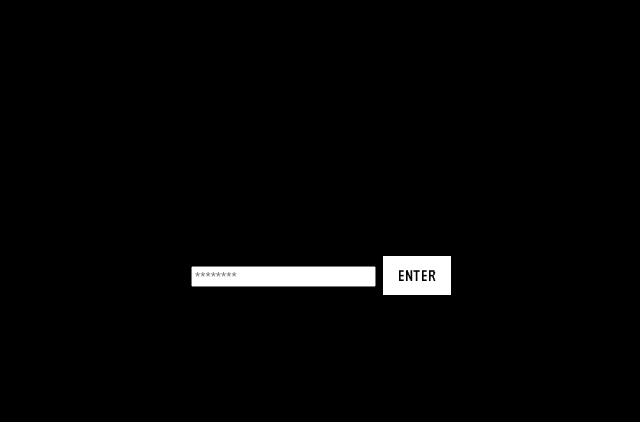
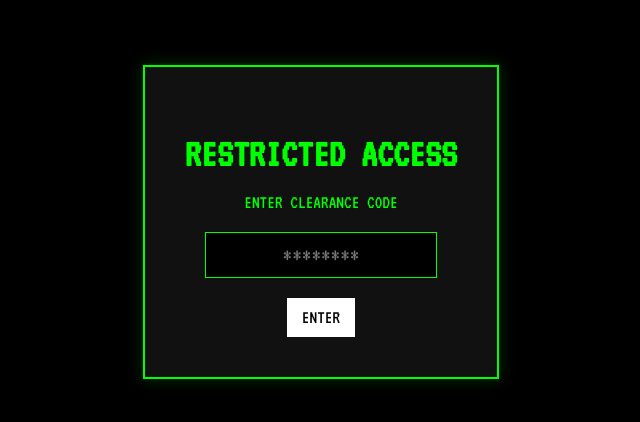
Before and after one commit to lgirs/the-departure-of-john-t, a plain HTML site: page index.html in a window 1280 px wide. Shown: the part 178-600 px from the top of the page, without its empty margins (319-959 px from the left). Drawn offline with Linux system fonts and the light colour scheme.

Commit message:
Implement password gate styling in CSS
Added styling for login overlay and password input.

```diff
--- a/style.css
+++ b/style.css
@@ -7,11 +7,57 @@ body, html {
     height: 100%;
     background-color: #000;
     font-family: 'VT323', monospace;
-    /* Centers the project content on large screens */
     display: flex;
     justify-content: center;
     align-items: center;
     overflow: auto;
+}
+
+/* --- Password Gate Styling --- */
+#login-overlay {
+    position: fixed;
+    top: 0;
+    left: 0;
+    width: 100%;
+    height: 100%;
+    background: #000;
+    display: flex;
+    justify-content: center;
+    align-items: center;
+    z-index: 9999;
+}
+
+.login-box {
+    text-align: center;
+    border: 2px solid #0f0;
+    padding: 40px;
+    background: #111;
+    box-shadow: 0 0 15px rgba(0, 255, 0, 0.2);
+}
+
+.login-box h1 {
+    color: #0f0;
+    font-size: 2.5rem;
+    margin-bottom: 10px;
+}
+
+.login-box p {
+    color: #0f0;
+    font-size: 1.2rem;
+    margin-bottom: 20px;
+}
+
+#password-input {
+    background: #000;
+    border: 1px solid #0f0;
+    color: #0f0;
+    font-family: 'VT323', monospace;
+    font-size: 1.5rem;
+    padding: 10px;
+    text-align: center;
+    outline: none;
+    display: block;
+    margin: 0 auto 20px auto;
 }
 
 /* --- Welcome Ticker Banner --- */
@@ -44,7 +90,7 @@ body, html {
 /* --- Game Container & Background --- */
 .game-wrapper {
     position: relative;
-    line-height: 0; /* Removes the tiny text-gap at the bottom of images */
+    line-height: 0;
 }
 
 #background-img {
@@ -55,7 +101,6 @@ body, html {
     height: auto;
 }
 
-/* --- Clickable Mailbox Area --- */
 #mailbox-hotspot {
     position: absolute;
     top: 72%;
@@ -93,14 +138,12 @@ body, html {
     font-size: 1.4rem;
     margin-bottom: 1.5rem;
     line-height: 1.3;
-    word-wrap: break-word;
 }
 
 #author-content {
     font-size: 1.1rem;
     color: #888;
     margin-bottom: 1.5rem;
-    text-transform: uppercase;
 }
 
 /* --- Buttons --- */
@@ -120,7 +163,7 @@ button {
 }
 
 button:hover {
-    background: #00ff00;
+    background: #0f0;
     color: #000;
 }
 
```
